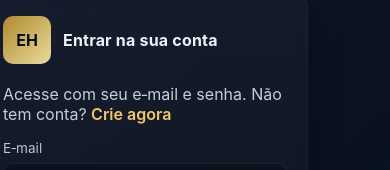
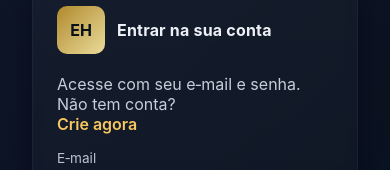
Before and after one commit to alexundev/PI-2, a plain HTML site: page index.html in a window 390 px wide. Shown: the part 141-311 px from the top of the page. Drawn offline with Linux system fonts and the light colour scheme; a web font is replaced by a local one.

Commit message:
Final Version

```diff
--- a/Public/css/login.css
+++ b/Public/css/login.css
@@ -7,6 +7,7 @@
 
 html,body{
   height:100%
+
 }
 
 body{
@@ -45,6 +46,7 @@ body{
 
 /* Card */
 .login-card{
+  position: relative;
   width:100%;
   max-width:420px;
   background:linear-gradient(180deg, rgba(255,255,255,0.03), rgba(255,255,255,0.01));
@@ -220,7 +222,7 @@ a, a:hover, a:visited, a:active{
   justify-content:center
 }
 
-.alt-actions button{flex:1;
+.alt-actions button{
   padding:.6rem;
   border-radius:10px;
   border:1px solid rgba(255,255,255,0.06);
@@ -238,11 +240,12 @@ a, a:hover, a:visited, a:active{
 }
 
 /* Pequenas telas */
-@media (max-width:480px){
+@media (max-width:1000px){
 
   .login-card{
-    padding:1.25rem;
-    border-radius:12px
+    position:relative;
+    left:0;
+    padding:1.5rem;
   }
 
   .brand h1{
--- a/index.html
+++ b/index.html
@@ -4,7 +4,7 @@
   <meta charset="utf-8" />
   <meta name="viewport" content="width=device-width,initial-scale=1" />
   <title>Elite Hair - Login</title>
-  <meta name="description" content="Página de login responsiva com HTML, CSS" />
+  <meta name="description" content="© Elite Hair" />
   <style>
        @import url('Public/css/login.css');
   </style>
@@ -25,7 +25,7 @@
       <h1 id="login-title">Entrar na sua conta</h1>
       </div>
 
-    <p class="lead">Acesse com seu e‑mail e senha. Não tem conta? <a href="#" style="color:#f6c85f;text-decoration:none;font-weight:600">Crie agora</a></p>
+    <p class="lead">Acesse com seu e‑mail e senha. Não tem conta? <a href="#" style="color:#f6c85f;text-decoration:none;font-weight:600"><br>Crie agora</a></p>
 
     <form id="loginForm" novalidate>
       <div class="field">
```
